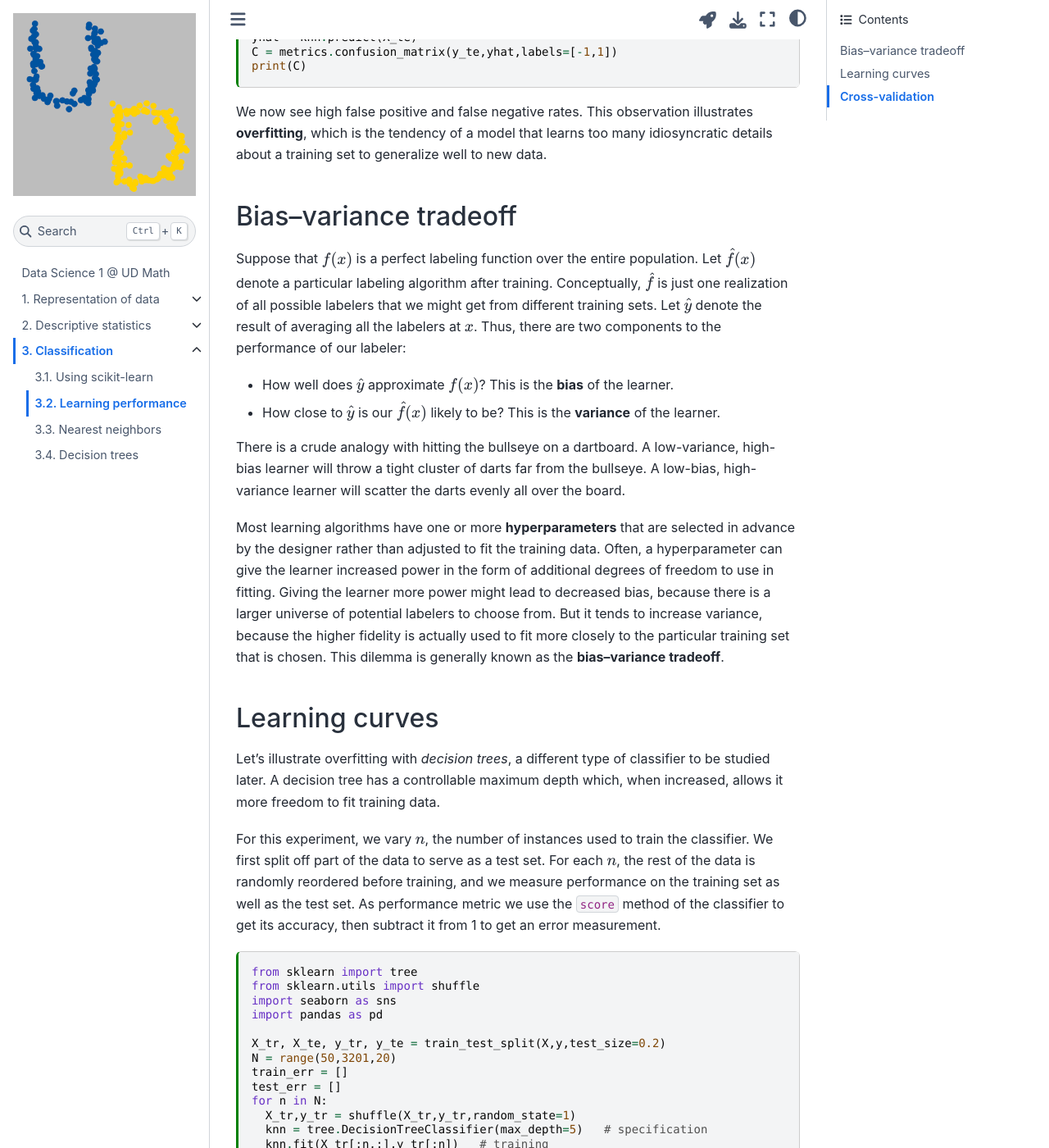
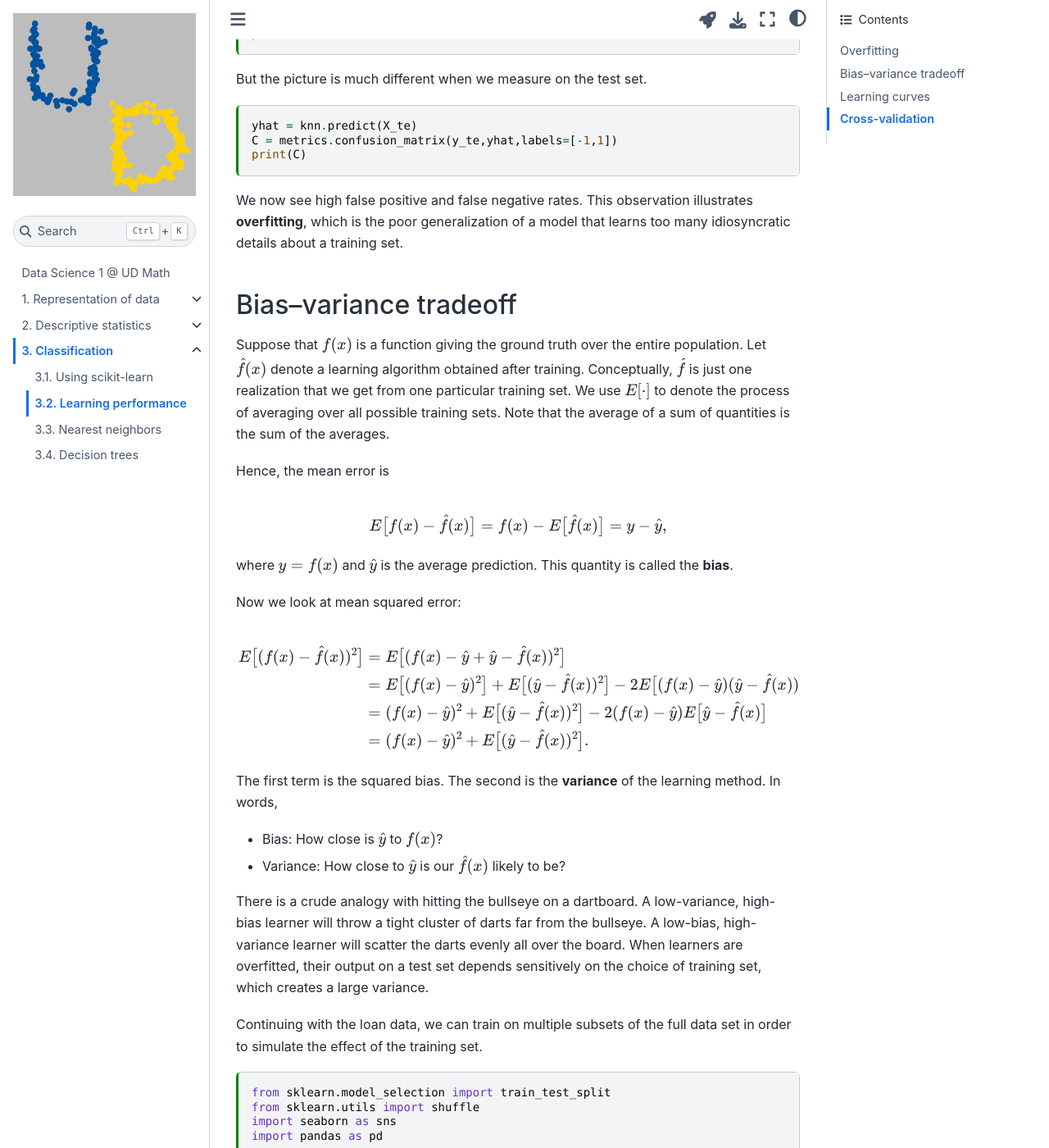
Before and after one commit to UD-Math-Data-Science-1/notes, a Jupyter Book: the page built from supervised/performance.md, in a window 1280 px wide and 1400 px high, scrolled down 890 px. Shown: the whole window at 82% size. Built offline with Jupyter Book 1.0.4 settings and Sphinx 7.4.7 and the Sphinx Book theme 1.1.4, drawn with Linux system fonts in a browser that asks for light colours; pages that are not in the unit, such as notebooks, are missing from menus; some of the changed text lies outside the part shown.

Commit message:
Expanding supervised chapter

````diff
--- a/supervised/performance.md
+++ b/supervised/performance.md
@@ -15,6 +15,7 @@ kernelspec:
 
 Good performance of a classifier on the training set is one thing, but how will it perform on new data? This is the question of *generalization*. In order to gauge this property, we will hold back some of the labeled data from training and use it solely to test the performance.
 
+
 We will continue demonstrating with the loan funding classification data set.
 
 ```{code-cell}
@@ -23,7 +24,7 @@ X = np.loadtxt("data.csv",delimiter=",")
 y = np.loadtxt("labels.csv",delimiter=",")
 ```
 
-We use a `sckikit` helper function to help us split off a randomized 20% of the data to use for testing.
+We use a `sklearn` helper function to help us split off a randomized 20% of the data to use for testing.
 
 ```{code-cell}
 from sklearn.model_selection import train_test_split
@@ -38,8 +39,9 @@ from sklearn import neighbors as nbr
 knn = nbr.KNeighborsClassifier(n_neighbors=1)
 knn.fit(X_tr,y_tr)
 ```
+## Overfitting
 
-If we evaluate the performance on the training data, the classifier looks perfect.
+If we evaluate the classifier's performance on the training data, the classifier looks perfect by any metric:
 
 ```{code-cell}
 from sklearn import metrics
@@ -48,7 +50,7 @@ C = metrics.confusion_matrix(y_tr,yhat,labels=[-1,1])
 print(C)
 ```
 
-But the picture is much different when we measure using the test set.
+But the picture is much different when we measure on the test set.
 
 ```{code-cell}
 yhat = knn.predict(X_te)
@@ -56,18 +58,65 @@ C = metrics.confusion_matrix(y_te,yhat,labels=[-1,1])
 print(C)
 ```
 
-We now see high false positive and false negative rates. This observation illustrates **overfitting**, which is the tendency of a model that learns too many idiosyncratic details about a training set to generalize well to new data.
+We now see high false positive and false negative rates. This observation illustrates **overfitting**, which is the poor generalization of a model that learns too many idiosyncratic details about a training set.
 
 ## Bias–variance tradeoff
 
-Suppose that $f(x)$ is a perfect labeling function over the entire population. Let $\hat{f}(x)$ denote a particular labeling algorithm after training. Conceptually, $\hat{f}$ is just one realization of all possible labelers that we might get from different training sets. Let $\hat{y}$ denote the result of averaging all the labelers at $x$. Thus, there are two components to the performance of our labeler:
+Suppose that $f(x)$ is a function giving the ground truth over the entire population. Let $\hat{f}(x)$ denote a learning algorithm obtained after training. Conceptually, $\hat{f}$ is just one realization that we get from one particular training set. We use $E[\cdot]$ to denote the process of averaging over all possible training sets. Note that the average of a sum of quantities is the sum of the averages.
 
-* How well does $\hat{y}$ approximate $f(x)$? This is the **bias** of the learner.
-* How close to $\hat{y}$ is our $\hat{f}(x)$ likely to be? This is the **variance** of the learner.
+Hence, the mean error is
 
-There is a crude analogy with hitting the bullseye on a dartboard. A low-variance, high-bias learner will throw a tight cluster of darts far from the bullseye. A low-bias, high-variance learner will scatter the darts evenly all over the board.
+$$
+E\bigl[ f(x) - \hat{f}(x) \bigr] = f(x) - E\bigl[ \hat{f}(x) \bigr] = y - \hat{y},
+$$
 
-Most learning algorithms have one or more **hyperparameters** that are selected in advance by the designer rather than adjusted to fit the training data. Often, a hyperparameter can give the learner increased power in the form of additional degrees of freedom to use in fitting. Giving the learner more power might lead to decreased bias, because there is a larger universe of potential labelers to choose from. But it tends to increase variance, because the higher fidelity is actually used to fit more closely to the particular training set that is chosen. This dilemma is generally known as the **bias–variance tradeoff**.
+where $y=f(x)$ and $\hat{y}$ is the average prediction. This quantity is called the **bias**.
+
+Now we look at mean squared error:
+
+$$
+E\bigl[ (f(x) - \hat{f}(x))^2 \bigr] &= E\bigl[ (f(x) - \hat{y} + \hat{y} - \hat{f}(x))^2 \bigr] \\
+&= E\bigl[ (f(x) - \hat{y})^2 \bigr] + E\bigl[ (\hat{y} - \hat{f}(x))^2 \bigr] - 2E\bigl[ (f(x) - \hat{y})(\hat{y} - \hat{f}(x)) \bigr] \\
+&= (f(x) - \hat{y})^2 + E\bigl[ (\hat{y} - \hat{f}(x))^2 \bigr] - 2(f(x) - \hat{y}) E\bigl[ \hat{y} - \hat{f}(x) \bigr] \\
+&= (f(x) - \hat{y})^2 + E\bigl[ (\hat{y} - \hat{f}(x))^2 \bigr].
+$$
+
+The first term is the squared bias. The second is the **variance** of the learning method. In words,
+
+* Bias: How close is $\hat{y}$ to $f(x)$?
+* Variance: How close to $\hat{y}$ is our $\hat{f}(x)$ likely to be?
+
+There is a crude analogy with hitting the bullseye on a dartboard. A low-variance, high-bias learner will throw a tight cluster of darts far from the bullseye. A low-bias, high-variance learner will scatter the darts evenly all over the board. When learners are overfitted, their output on a test set depends sensitively on the choice of training set, which creates a large variance.
+
+Continuing with the loan data, we can train on multiple subsets of the full data set in order to simulate the effect of the training set.
+
+```{code-cell}
+from sklearn.model_selection import train_test_split
+from sklearn.utils import shuffle
+import seaborn as sns
+import pandas as pd
+
+X_tr, X_te, y_tr, y_te = train_test_split(X,y,test_size=0.2)
+n = 1000             # size of the training subset
+err,kind = [],[]    # track information for the result
+knn = nbr.KNeighborsClassifier(n_neighbors=2)
+for i in range(200):
+    X_tr,y_tr = shuffle(X_tr,y_tr,random_state=1)
+    knn.fit(X_tr[:n,:],y_tr[:n])   # training
+    err.append(1-knn.score(X_tr[:n,:],y_tr[:n]))
+    err.append(1-knn.score(X_te,y_te))
+    kind.extend(["train","test"])
+
+result = pd.DataFrame({"error":err,"kind":kind})
+sns.displot(data=result,x="error",hue="kind",bins=24);
+```
+
+The histograms above show that the error measurements based on the training set are usually substantially less than on the test set. This likely indicates overfitting. We also see a lot of variance in the test set measurements.
+
+Most learning algorithms have one or more **hyperparameters** that are selected in advance by the designer rather than adjusted to fit the training data. Often, a hyperparameter adjusts the number of degrees of freedom available to use for fitting. Giving the learner more power might lead to decreased bias, because there is a larger universe of potential classifiers to choose from. But it tends to increase variance, because the higher fidelity is actually used to fit more closely to the particular training set that is chosen. This dilemma is generally known as the **bias–variance tradeoff**.
+
+
+
 
 ## Learning curves
 
````
Also changed, not shown: supervised/nearest-neighbors.md (+8 -1 lines), supervised/scikit.md (+90 -10 lines), 1 other file.
